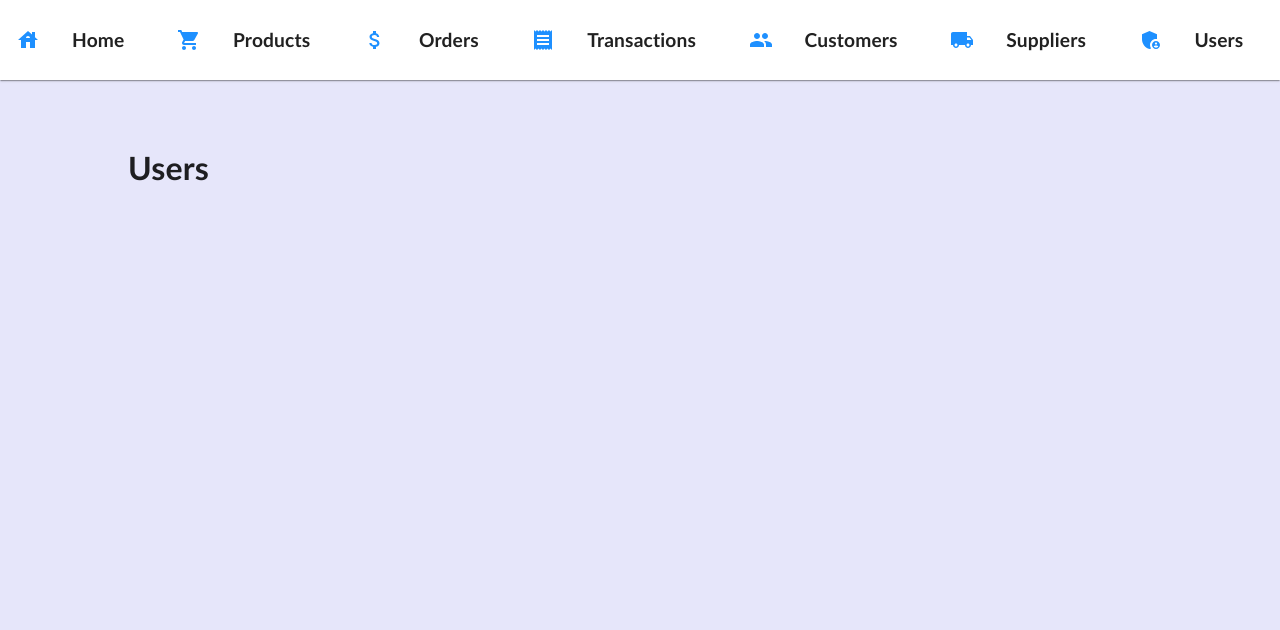
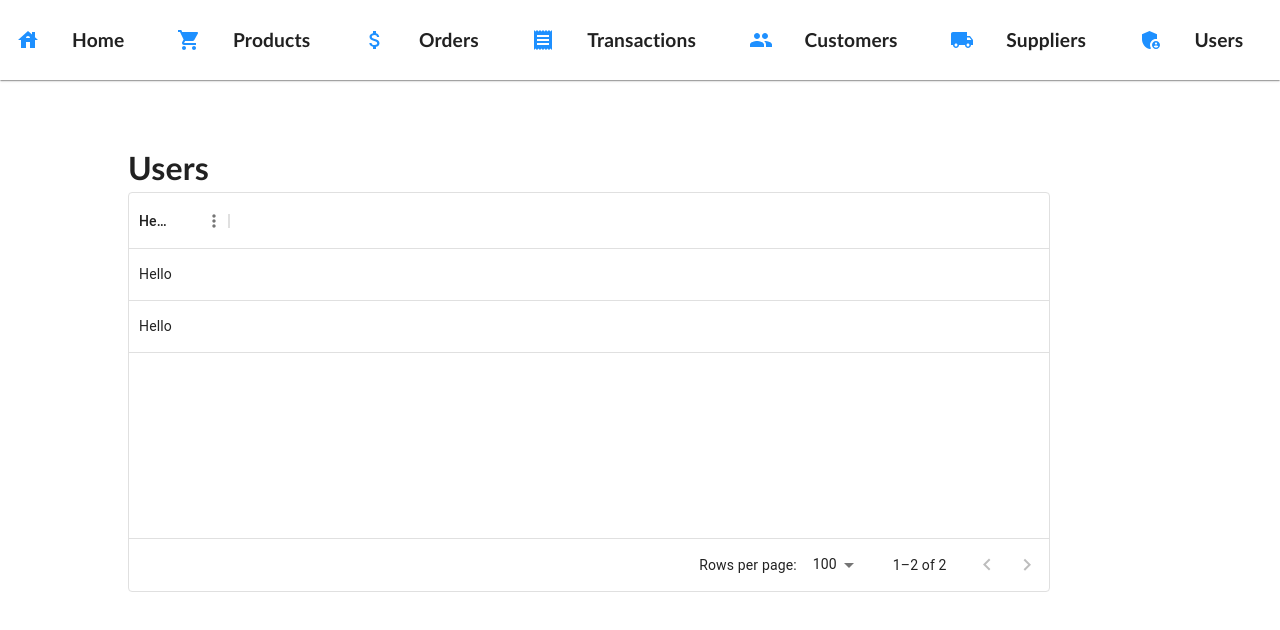
Before and after one commit to desobob11/RetailRenaissance, a React (Create React App) app in the folder app/: page /homepage in a window 1280 px wide. Shown: the top 630 px of the page. Built offline with nearby package versions, Linux system fonts and the light colour scheme.

Commit message:
working table

```diff
--- a/app/src/Components/Homepage.js
+++ b/app/src/Components/Homepage.js
@@ -78,20 +78,40 @@ export default function Homepage() {
         }}>
         */
 
-    let heading = ["one", "two"];
-    let body = [[1, 2]];
+    let heading = [{field: "Header"}];
+    let body = [
+        {id: 1, Header: "Hello"},
+    { id: 2, Header: "Hello" }
+    ];
+
     return (
-        <ThemeProvider theme={theme}>
+        <ThemeProvider theme={defaultTheme}>
             <CssBaseline />
 
 
                     <Navbar/>
 
-                <Grid className='background-grid'>
+                <Grid className='background-grid' sx={{
+                    alignContent:"center",
+                    justifyContent:"center"
+                }}>
                     Users
 
 
+                <DataGrid columns={heading} rows={body} sx={{
+                    width: "80%",
+                    height: "50vh"
+
+
+
+                }}>
+                </DataGrid>
                 </Grid>
+
+
+
+
+
 
 
 
```
